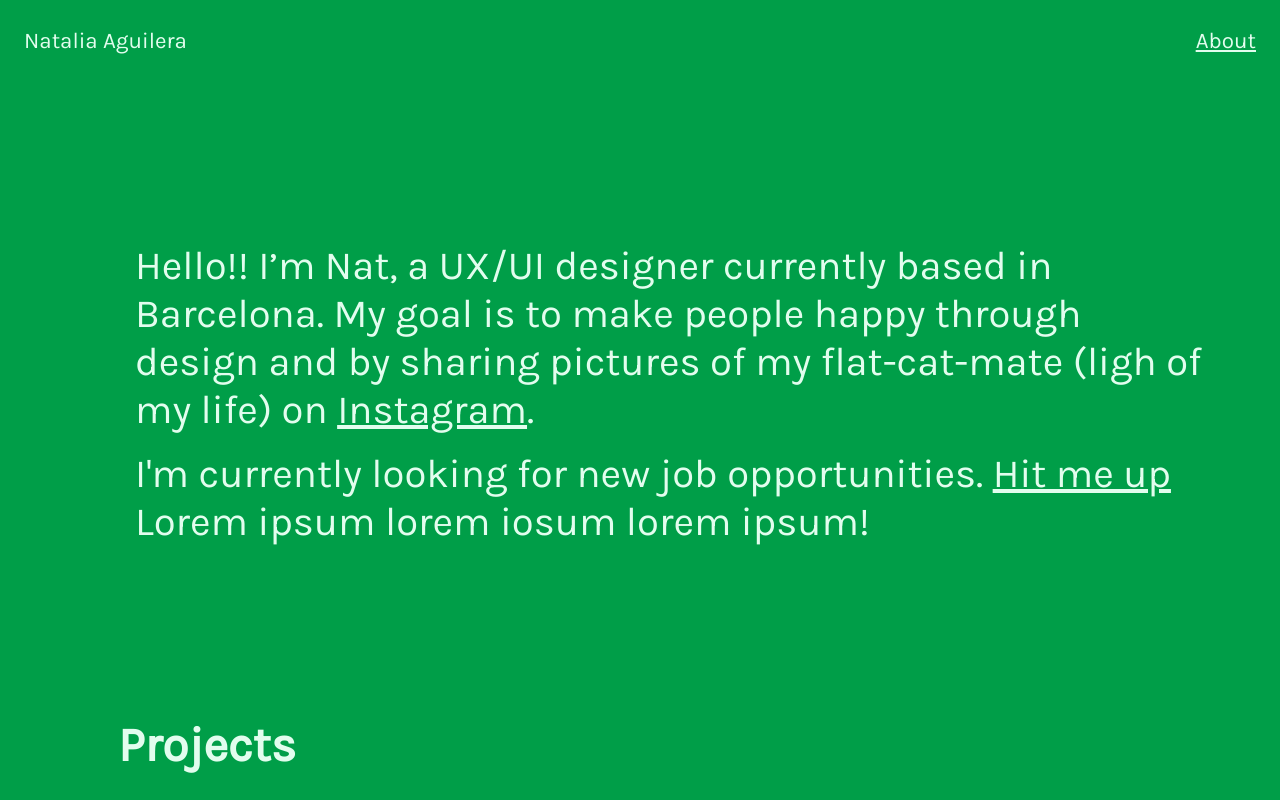
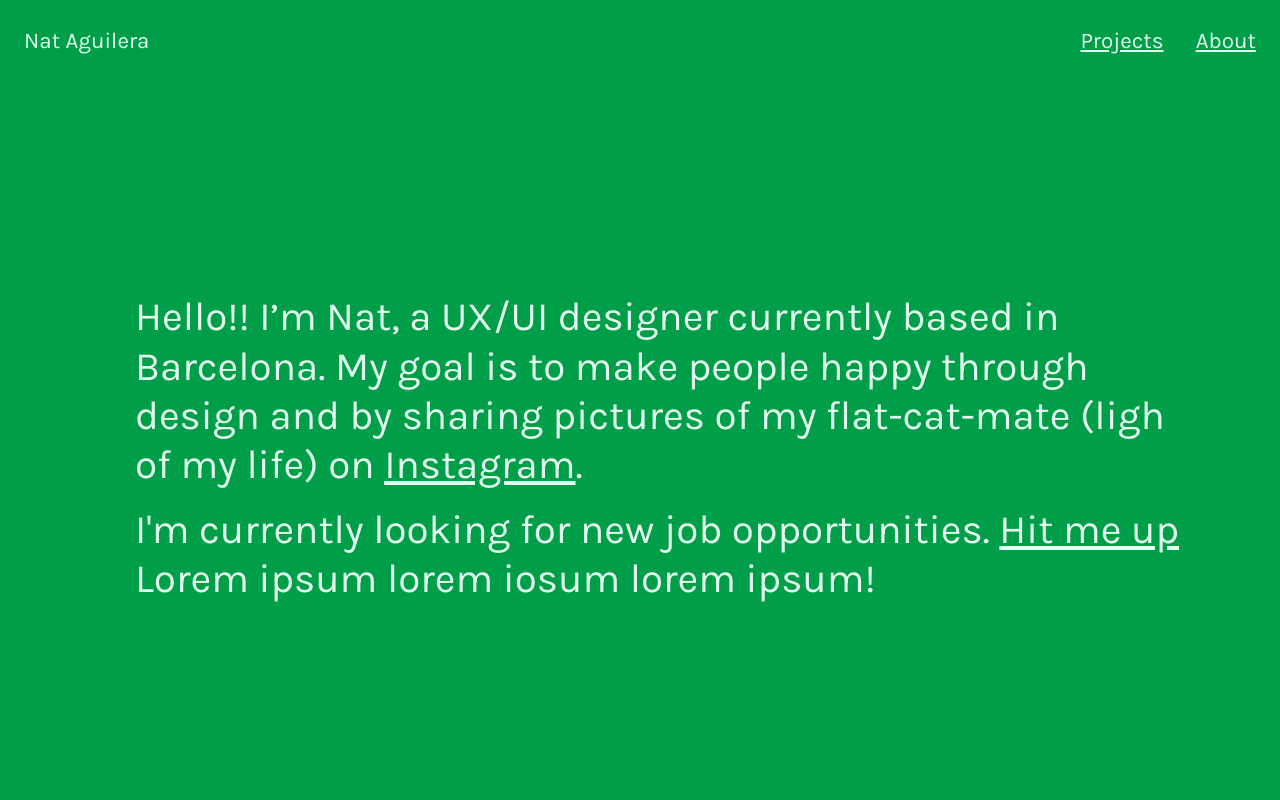
Before and after one commit to nataguilera/nat-aguilera-portfolio, a plain HTML site: page index.html in a window 1280 px wide. Shown: the top 800 px of the page. Drawn offline with nearby package versions, Linux system fonts and the light colour scheme.

Commit message:
WIP 27 abr 12.46

```diff
--- a/css/style.css
+++ b/css/style.css
@@ -32,6 +32,7 @@ HOME
 
 
 .home{
+    width:100%;
     background-color: rgb(0, 158, 72);
 }
 .footer-home{
@@ -52,17 +53,20 @@ header{
 header h1 a{
     text-decoration: none;
 }
+#about{
+    padding:1.2em;
+}
 
 
 /* BIO */
 .bio{
-    width:84%;
-    padding:190px 0px 75px 135px;
+    width:82%;
+    padding:240px 0px 145px 135px;
 }
 
 .bio p{
-    font-size:2.5em;
-    line-height: 1.2em;
+    font-size:2.52em;
+    line-height: 1.22em;
 }
 
 /* HOME PROJECTS */
@@ -184,6 +188,9 @@ ABOUT
     font-size:1.4em;
     line-height: 1.4em;
 }
+.about-text a{
+    text-decoration: none;
+}
 
 /* MEDIA QUERIES */
 @media (max-width: 600px) {
--- a/index.html
+++ b/index.html
@@ -3,8 +3,9 @@
     <title>Nat Aguilera</title>
     <meta charset="utf-8">
     <meta name="description" content="UX/UI Designer">
-    <meta name="keywords" content="ux, ui, design, ux designer, nat aguilera">
+    <meta name="keywords" content="ux, ui, design, ux designer, nat aguilera, natalia aguilera">
     <meta name="author" content="Nat Aguilera">
+   <!-- <meta name=“viewport” content=“width=device-width, initial-scale=1.0">-->
     <link rel="stylesheet" href="css/reset.css">
     <link rel="stylesheet" href="css/style.css">
     <link href="https://fonts.googleapis.com/css?family=Karla" rel="stylesheet">
@@ -28,8 +29,11 @@
 <body>
    <div class="container home">
         <header>
-            <h1><a href="index.html"><strong>Natalia Aguilera</strong></a></h1>
-            <nav><a href="about.html" id="about">About</a></nav>
+            <h1><a href="index.html"><strong>Nat Aguilera</strong></a></h1>
+            <nav>
+                <a href="index.html#anchor-projects" id="about">Projects</a>
+                <a href="about.html">About</a>
+            </nav>
         </header>
         <main class="content">
             <section class="bio">
```
Also changed, not shown: about.html (+1 -1 lines).
